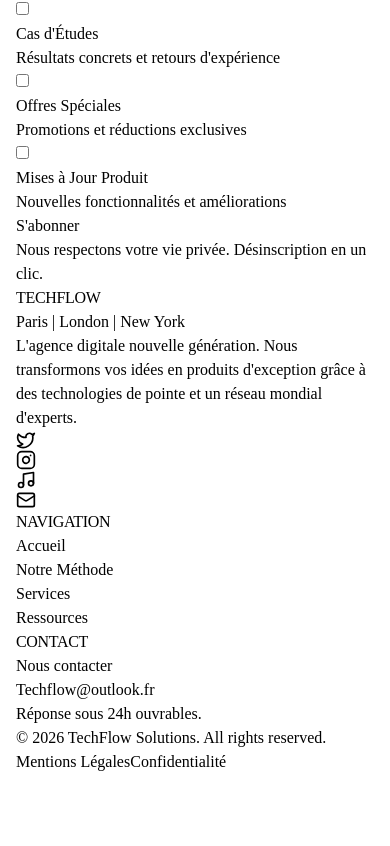
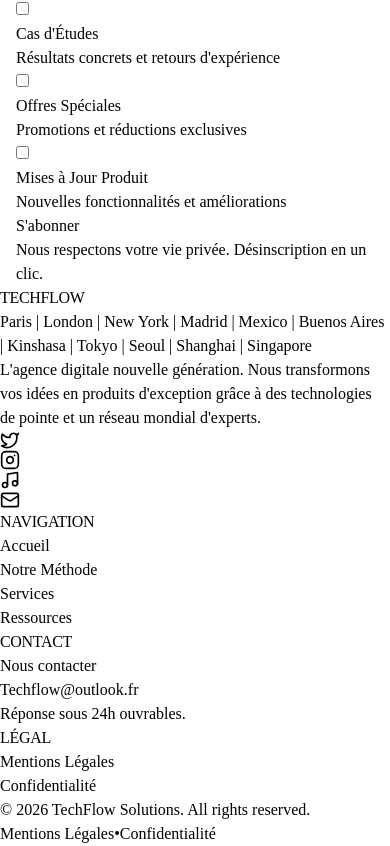
Before and after one commit to peupleaelionor/techflow-agency, a React (Vite) app in the folder client/: page / in a window 390 px wide. Shown: the part 5625-6471 px from the top of the page. Before the commit the page ends 6399 px from the top, so only its background shows below. Built offline with nearby package versions, Linux system fonts and the light colour scheme; no server answers.

Commit message:
refactor: Footer - mobile-first responsive premium design with all cities and proper spacing

```diff
--- a/client/src/components/Footer.tsx
+++ b/client/src/components/Footer.tsx
@@ -1,64 +1,151 @@
-import { Link } from "wouter";
+import Link from "next/link";
 import { Mail, Twitter, Instagram, Music } from "lucide-react";
+import Container from "./Container";
 
 export default function Footer() {
+  const currentYear = new Date().getFullYear();
+
+  const navLinks = [
+    { name: "Accueil", href: "/" },
+    { name: "Notre Méthode", href: "/method" },
+    { name: "Services", href: "/services" },
+    { name: "Ressources", href: "/blog" }
+  ];
+
+  const contactLinks = [
+    { name: "Nous contacter", href: "/contact" },
+    { name: "Techflow@outlook.fr", href: "mailto:Techflow@outlook.fr" }
+  ];
+
+  const socialLinks = [
+    { icon: Twitter, href: "https://x.com/techflow201?s=21", label: "X (Twitter)", size: 20 },
+    { icon: Instagram, href: "https://www.instagram.com/tech.flowsolutions?igsh=MWRhMHZ0Y2g5NTZ5ZA%3D%3D&utm_source=qr", label: "Instagram", size: 20 },
+    { icon: Music, href: "https://www.tiktok.com/@tech.flowsolutions?_r=1&_t=ZN-92hH9VBHEO6", label: "TikTok", size: 20 },
+    { icon: Mail, href: "mailto:Techflow@outlook.fr", label: "Email", size: 20 }
+  ];
+
   return (
-    <footer className="bg-black text-white border-t-4 border-[#CCFF00] py-16">
-      <div className="container mx-auto px-4">
-        <div className="grid grid-cols-1 md:grid-cols-4 gap-12 mb-12">
+    <footer className="bg-black text-white border-t-4 border-[#CCFF00] py-12 sm:py-16 md:py-20">
+      <Container>
+        {/* Main Grid */}
+        <div className="grid grid-cols-1 sm:grid-cols-2 lg:grid-cols-4 gap-8 sm:gap-10 md:gap-12 mb-8 sm:mb-12">
 
-          {/* Brand */}
-          <div className="col-span-1 md:col-span-2">
+          {/* Brand Column */}
+          <div className="col-span-1 sm:col-span-2 lg:col-span-1">
             <Link href="/">
-              <h2 className="text-4xl font-black uppercase mb-4 cursor-pointer hover:text-[#CCFF00] transition-colors">TechFlow</h2>
+              <h2 className="text-3xl sm:text-4xl font-black uppercase mb-3 sm:mb-4 cursor-pointer hover:text-[#CCFF00] transition-colors">
+                TechFlow
+              </h2>
             </Link>
-            <p className="font-mono text-gray-400 mb-6 max-w-md">
-              Paris | London | New York
+            <p className="font-mono text-xs sm:text-sm text-gray-400 mb-4 sm:mb-6 leading-relaxed">
+              Paris | London | New York | Madrid | Mexico | Buenos Aires | Kinshasa | Tokyo | Seoul | Shanghai | Singapore
             </p>
-            <p className="font-mono text-gray-400 mb-6 max-w-md">
+            <p className="font-mono text-xs sm:text-sm text-gray-400 mb-4 sm:mb-6 leading-relaxed max-w-sm">
               L'agence digitale nouvelle génération. Nous transformons vos idées en produits d'exception grâce à des technologies de pointe et un réseau mondial d'experts.
             </p>
-            <div className="flex gap-4">
-              <a href="https://x.com/techflow201?s=21" target="_blank" rel="noopener noreferrer" className="hover:text-[#CCFF00] transition-colors" title="X (Twitter)"><Twitter size={20} /></a>
-              <a href="https://www.instagram.com/tech.flowsolutions?igsh=MWRhMHZ0Y2g5NTZ5ZA%3D%3D&utm_source=qr" target="_blank" rel="noopener noreferrer" className="hover:text-[#CCFF00] transition-colors" title="Instagram"><Instagram size={20} /></a>
-              <a href="https://www.tiktok.com/@tech.flowsolutions?_r=1&_t=ZN-92hH9VBHEO6" target="_blank" rel="noopener noreferrer" className="hover:text-[#CCFF00] transition-colors" title="TikTok"><Music size={20} /></a>
-              <a href="mailto:Techflow@outlook.fr" className="hover:text-[#CCFF00] transition-colors" title="Email"><Mail size={20} /></a>
+
+            {/* Social Links */}
+            <div className="flex gap-3 sm:gap-4">
+              {socialLinks.map((social) => {
+                const Icon = social.icon;
+                return (
+                  <a
+                    key={social.label}
+                    href={social.href}
+                    target="_blank"
+                    rel="noopener noreferrer"
+                    className="hover:text-[#CCFF00] transition-colors p-2 border-2 border-transparent hover:border-[#CCFF00] rounded"
+                    title={social.label}
+                    aria-label={social.label}
+                  >
+                    <Icon size={social.size} />
+                  </a>
+                );
+              })}
             </div>
           </div>
 
-          {/* Links */}
-          <div>
-            <h3 className="font-bold uppercase text-[#CCFF00] mb-6">Navigation</h3>
-            <ul className="space-y-4 font-mono">
-              <li><Link href="/"><span className="hover:text-[#CCFF00] cursor-pointer">Accueil</span></Link></li>
-              <li><Link href="/method"><span className="hover:text-[#CCFF00] cursor-pointer">Notre Méthode</span></Link></li>
-              <li><Link href="/services"><span className="hover:text-[#CCFF00] cursor-pointer">Services</span></Link></li>
-              <li><Link href="/blog"><span className="hover:text-[#CCFF00] cursor-pointer">Ressources</span></Link></li>
+          {/* Navigation Links */}
+          <div className="col-span-1">
+            <h3 className="font-bold uppercase text-[#CCFF00] mb-4 sm:mb-6 text-sm sm:text-base">
+              Navigation
+            </h3>
+            <ul className="space-y-2 sm:space-y-3 font-mono text-xs sm:text-sm">
+              {navLinks.map((link) => (
+                <li key={link.href}>
+                  <Link href={link.href}>
+                    <span className="hover:text-[#CCFF00] cursor-pointer transition-colors">
+                      {link.name}
+                    </span>
+                  </Link>
+                </li>
+              ))}
             </ul>
           </div>
 
-          {/* Contact */}
-          <div>
-            <h3 className="font-bold uppercase text-[#CCFF00] mb-6">Contact</h3>
-            <ul className="space-y-4 font-mono">
-              <li><Link href="/contact"><span className="hover:text-[#CCFF00] cursor-pointer">Nous contacter</span></Link></li>
-              <li><a href="mailto:Techflow@outlook.fr" className="hover:text-[#CCFF00]">Techflow@outlook.fr</a></li>
-              <li className="text-gray-500 text-sm mt-4">
+          {/* Contact Links */}
+          <div className="col-span-1">
+            <h3 className="font-bold uppercase text-[#CCFF00] mb-4 sm:mb-6 text-sm sm:text-base">
+              Contact
+            </h3>
+            <ul className="space-y-2 sm:space-y-3 font-mono text-xs sm:text-sm">
+              {contactLinks.map((link) => (
+                <li key={link.href}>
+                  <Link href={link.href}>
+                    <span className="hover:text-[#CCFF00] cursor-pointer transition-colors">
+                      {link.name}
+                    </span>
+                  </Link>
+                </li>
+              ))}
+              <li className="text-gray-500 text-xs mt-3 sm:mt-4">
                 Réponse sous 24h ouvrables.
+              </li>
+            </ul>
+          </div>
+
+          {/* Legal & Policies */}
+          <div className="col-span-1">
+            <h3 className="font-bold uppercase text-[#CCFF00] mb-4 sm:mb-6 text-sm sm:text-base">
+              Légal
+            </h3>
+            <ul className="space-y-2 sm:space-y-3 font-mono text-xs sm:text-sm">
+              <li>
+                <Link href="/legal">
+                  <span className="hover:text-[#CCFF00] cursor-pointer transition-colors">
+                    Mentions Légales
+                  </span>
+                </Link>
+              </li>
+              <li>
+                <Link href="/legal">
+                  <span className="hover:text-[#CCFF00] cursor-pointer transition-colors">
+                    Confidentialité
+                  </span>
+                </Link>
               </li>
             </ul>
           </div>
         </div>
 
-        {/* Bottom */}
-        <div className="border-t border-gray-800 pt-8 flex flex-col md:flex-row justify-between items-center gap-4 font-mono text-sm text-gray-500">
-          <p>© {new Date().getFullYear()} TechFlow Solutions. All rights reserved.</p>
-          <div className="flex gap-6">
-            <Link href="/legal"><span className="hover:text-[#CCFF00] cursor-pointer">Mentions Légales</span></Link>
-            <Link href="/legal"><span className="hover:text-[#CCFF00] cursor-pointer">Confidentialité</span></Link>
+        {/* Bottom Section */}
+        <div className="border-t border-gray-800 pt-6 sm:pt-8 flex flex-col sm:flex-row justify-between items-center gap-4 sm:gap-6 font-mono text-xs sm:text-sm text-gray-500">
+          <p>© {currentYear} TechFlow Solutions. All rights reserved.</p>
+          <div className="flex gap-4 sm:gap-6 flex-wrap justify-center">
+            <Link href="/legal">
+              <span className="hover:text-[#CCFF00] cursor-pointer transition-colors">
+                Mentions Légales
+              </span>
+            </Link>
+            <span className="hidden sm:inline">•</span>
+            <Link href="/legal">
+              <span className="hover:text-[#CCFF00] cursor-pointer transition-colors">
+                Confidentialité
+              </span>
+            </Link>
           </div>
         </div>
-      </div>
+      </Container>
     </footer>
   );
 }
```
